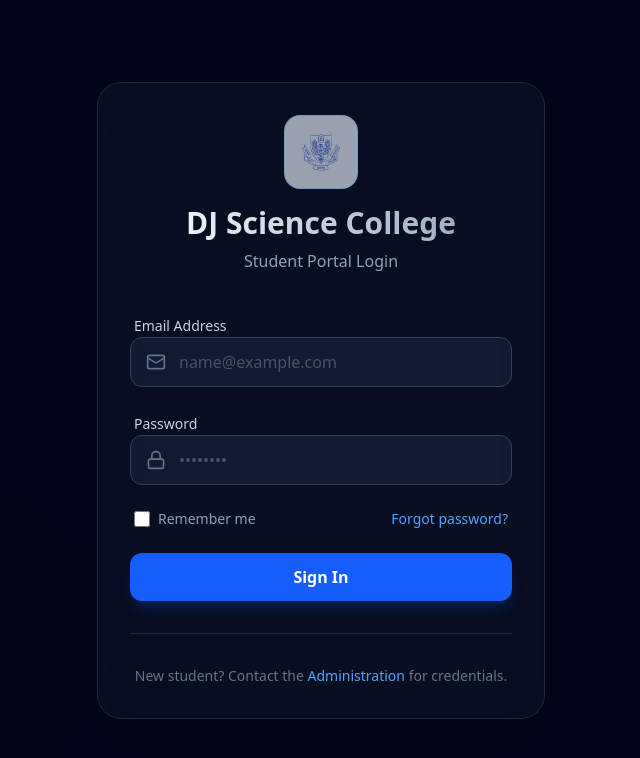
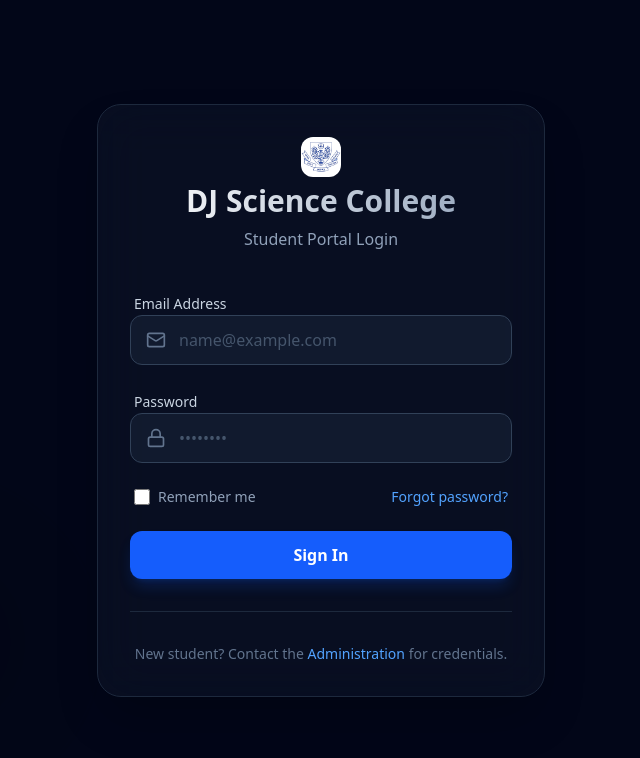
Before and after one commit to muttahar123/dj-portal, a React (Vite) app in the folder client/: page /login in a window 1280 px wide. Shown: the top 758 px of the page, without its empty margins (319-959 px from the left). Built offline with nearby package versions, Linux system fonts and the light colour scheme; no server answers.

Commit message:
feat: implement login page with authentication logic and user interface.

```diff
--- a/client/src/pages/Login.jsx
+++ b/client/src/pages/Login.jsx
@@ -30,9 +30,9 @@
 
             <div className="max-w-md w-full p-8 bg-slate-900/50 backdrop-blur-xl border border-slate-800 rounded-3xl shadow-2xl relative z-10">
                 <div className="text-center mb-10">
-                    <div className="inline-flex items-center justify-center p-4 bg-gray-400 rounded-2xl mb-4 border border-blue-500/30">
-                        {/* <GraduationCap className="w-10 h-10 text-blue-400" /> */}
-                        <img src="/dj-science-college-logo.png" alt="Logo" className="w-10 h-10" />
+                    <div className="w-10 h-10 rounded-xl bg-white inline-flex items-center justify-center">
+                        {/* <GraduationCap className="text-white w-6 h-6" /> */}
+                        <img src="/dj-science-college-logo.png" alt="DJ Science College Logo" className="w-full h-full object-contain" />
                     </div>
                     <h1 className="text-3xl font-bold bg-gradient-to-r from-white to-slate-400 bg-clip-text text-transparent">
                         DJ Science College
```
Also changed, not shown: 2 other files (tests, documents, lock files or other folders).
